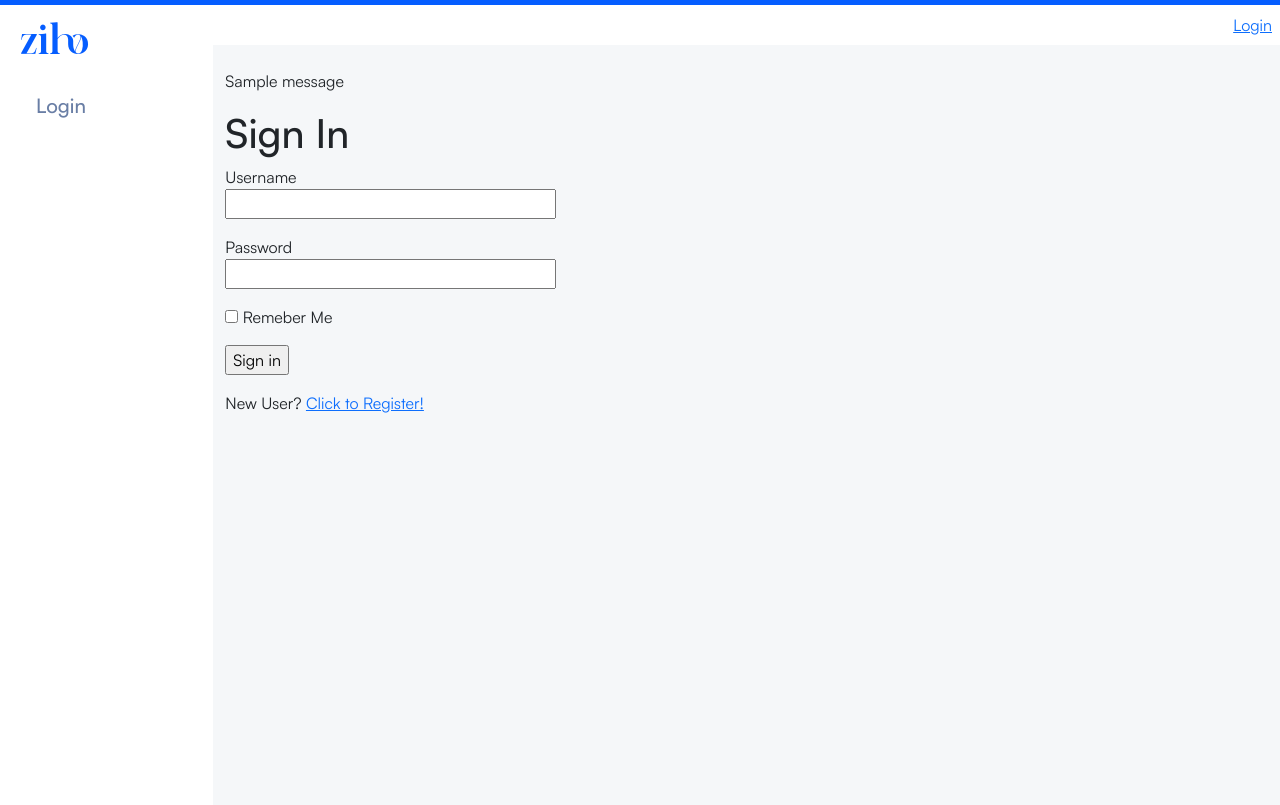
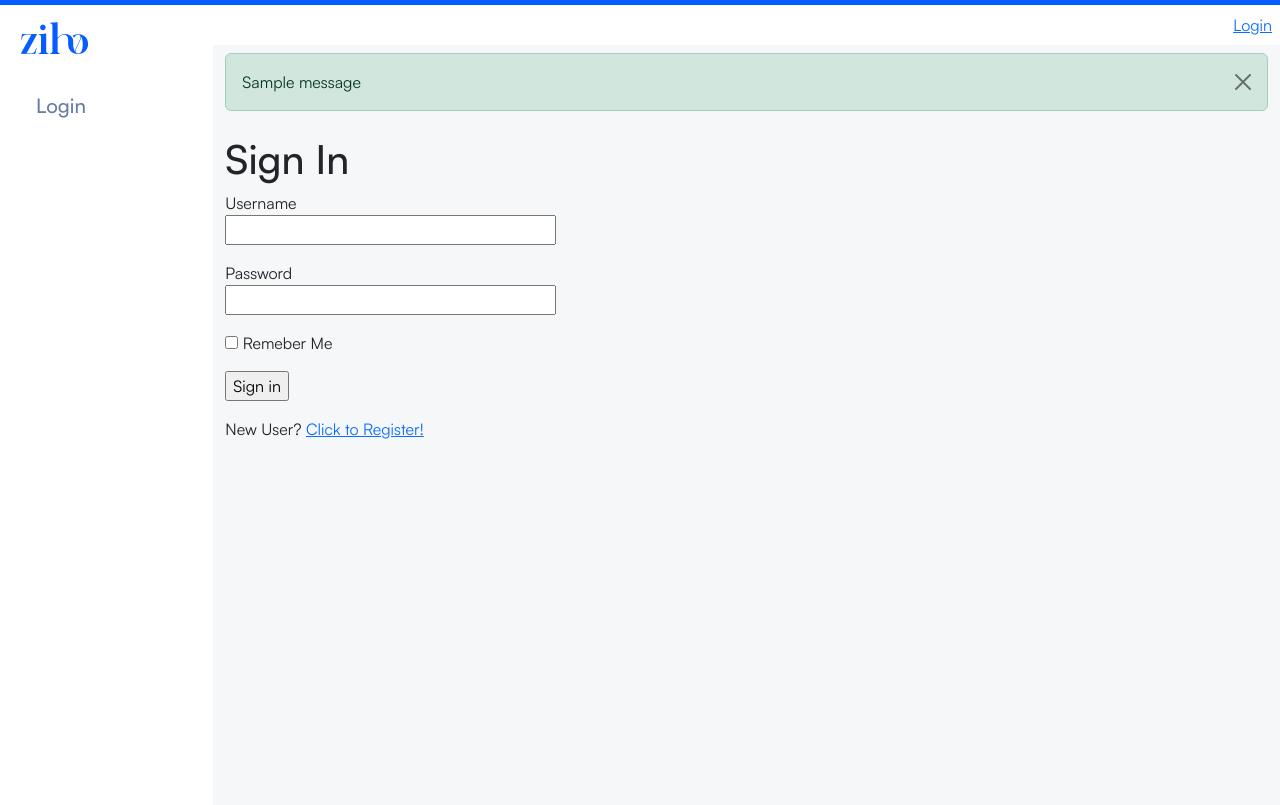
Before and after one commit to shanukun/Ziho, a Flask app: page /auth/login in a window 1280 px wide. Run offline with Flask 3, Linux system fonts and the light colour scheme; tables that the repository leaves empty hold one stand-in row (values such as "Sample post"); one stand-in notice (Sample message) is shown; style sheets or scripts are compiled from the project's sources; some libraries are stand-ins or nearby versions.

Commit message:
alert: Use bootstrap alert for flash messages.

```diff
--- a/ziho/__init__.py
+++ b/ziho/__init__.py
@@ -29,6 +29,7 @@ def create_app(config_class=Config):
     migrate.init_app(app, db, render_as_batch=True)
     login_manager.init_app(app)
     login_manager.login_view = "auth.login"
+    login_manager.login_message_category = "info"
 
     from ziho.errors import bp as errors_bp
 
--- a/ziho/auth/views.py
+++ b/ziho/auth/views.py
@@ -16,7 +16,7 @@ def login():
     if form.validate_on_submit():
         user = get_user_by_username(form.username.data)
         if user is None or not user.check_password(form.password.data):
-            flash("Invalid username or password")
+            flash("Invalid username or password.", "danger")
             return redirect(url_for("auth.login"))
         login_user(user, remember=form.remember_me.data)
         next = request.args.get("next")
@@ -39,7 +39,7 @@ def register():
     form = RegistrationForm()
     if form.validate_on_submit():
         create_user(form.username.data, form.email.data, form.password.data)
-        flash("Congratulations, you are now a registered user!")
+        flash("Congratulations, you are now a registered user!", "success")
         return redirect(url_for("auth.login"))
     flash(form.errors)
     return render_template("auth/register.html", title="Register", form=form)
--- a/ziho/static/scss/_base.scss
+++ b/ziho/static/scss/_base.scss
@@ -108,3 +108,7 @@ textarea {
     cursor: pointer;
     text-decoration: none;
 }
+
+.alert {
+    margin-bottom: 0;
+}
--- a/ziho/templates/base.html
+++ b/ziho/templates/base.html
@@ -35,19 +35,22 @@
                         </div>
                         {% include "_topbar.html" %}
                     </div>
-                    <div class="row py-4 content rounded">
-                        <!-- for messages use toasts -->
-                        {% with messages = get_flashed_messages() %}
-                            {% if messages %}
-                                <ul>
-                                    {% for message in messages %}
-                                        <li>
+                    {% with messages = get_flashed_messages(with_categories=true) %}
+                        {% if messages %}
+                            {% for category, message in messages %}
+                                <div class="row my-2">
+                                    <div class="col">
+                                        <div class="alert alert-{{ category }} alert-dismissible fade show" role="alert">
                                             {{ message }}
-                                        </li>
-                                    {% endfor %}
-                                </ul>
-                            {% endif %}
-                        {% endwith %}
+                                            <button type="button" class="btn-close" data-bs-dismiss="alert" aria-label="Close">
+                                            </button>
+                                        </div>
+                                    </div>
+                                </div>
+                            {% endfor %}
+                        {% endif %}
+                    {% endwith %}
+                    <div class="row py-3 content rounded">
                         {% block content %}
                         {% endblock content %}
                     </div>
```
